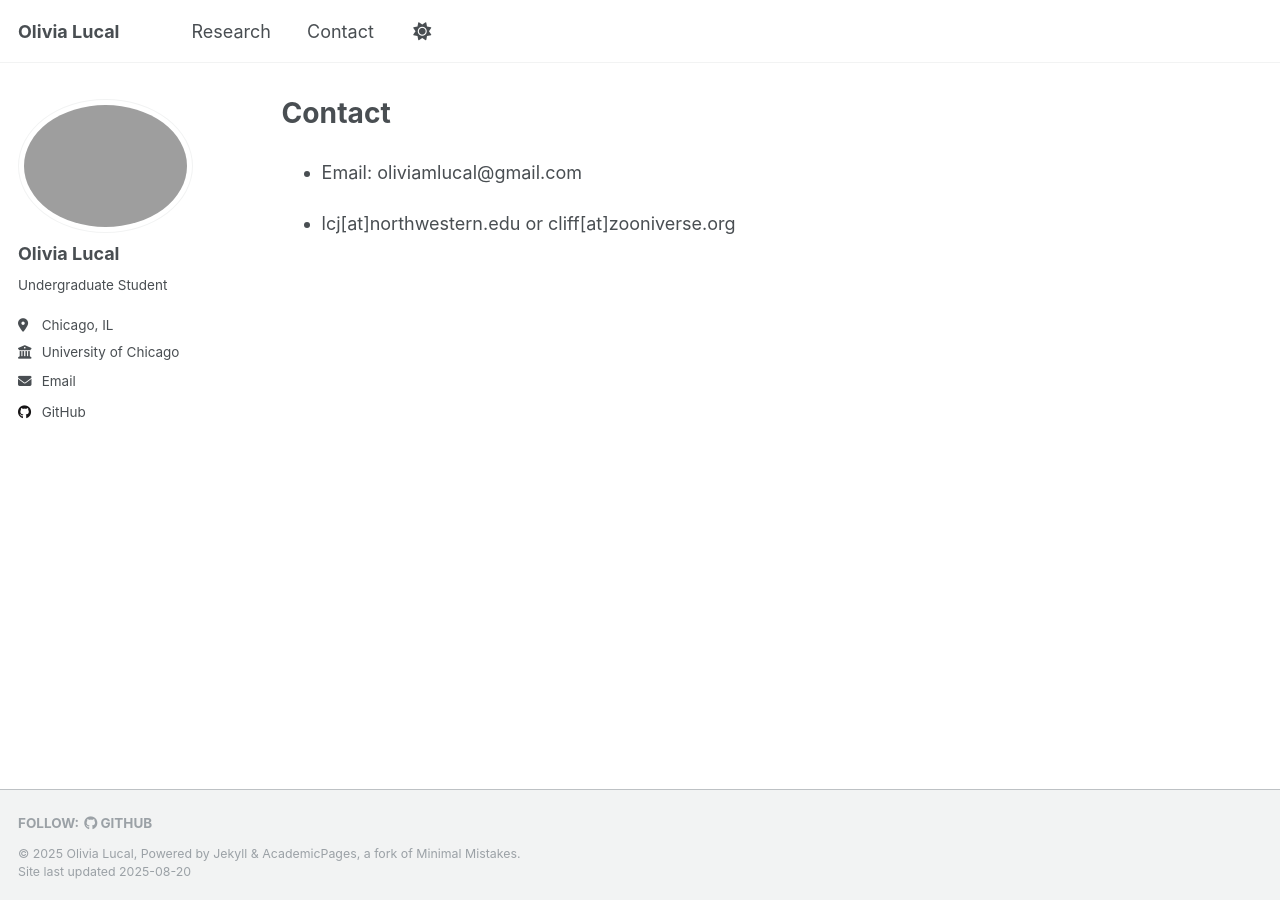
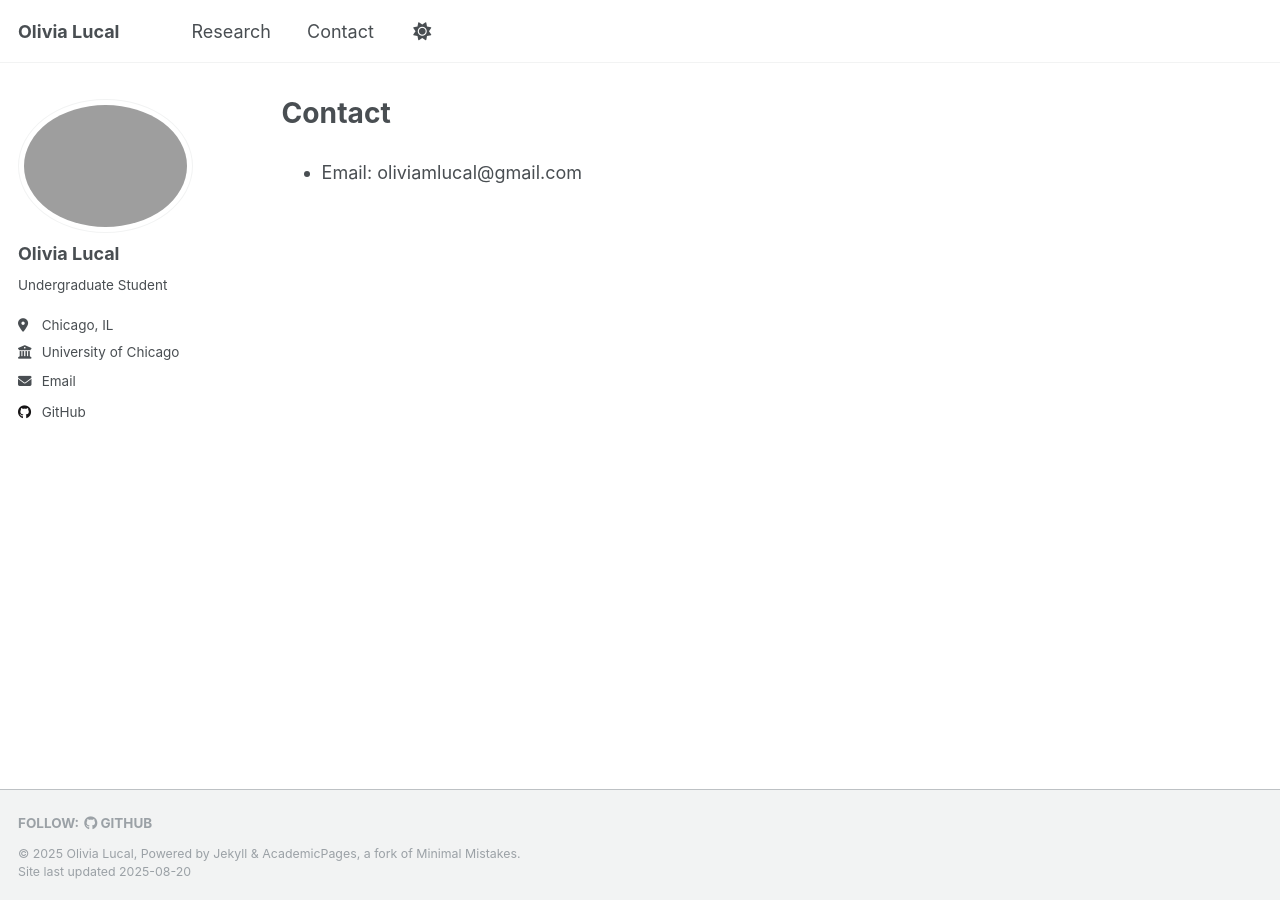
Before and after one commit to olivialucal/olivialucal.github.io, a Jekyll site: the page built from _pages/contact.md, in a window 1280 px wide. Built offline with Jekyll 4.4.1, drawn with Linux system fonts in a browser that asks for light colours; a script that is not in the unit is left out.

Commit message:
Update contact.md

```diff
--- a/_pages/contact.md
+++ b/_pages/contact.md
@@ -5,5 +5,3 @@ author_profile: true
 ---
 
 - Email: oliviamlucal@gmail.com
-
-- lcj\[at\]northwestern.edu or cliff\[at\]zooniverse.org
```
